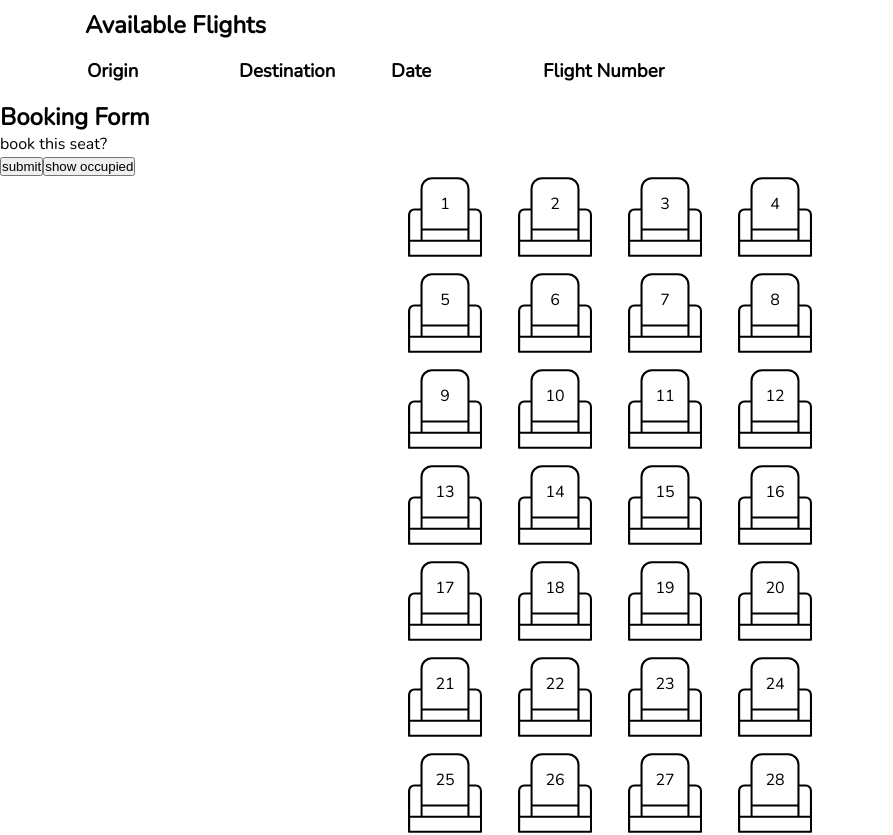
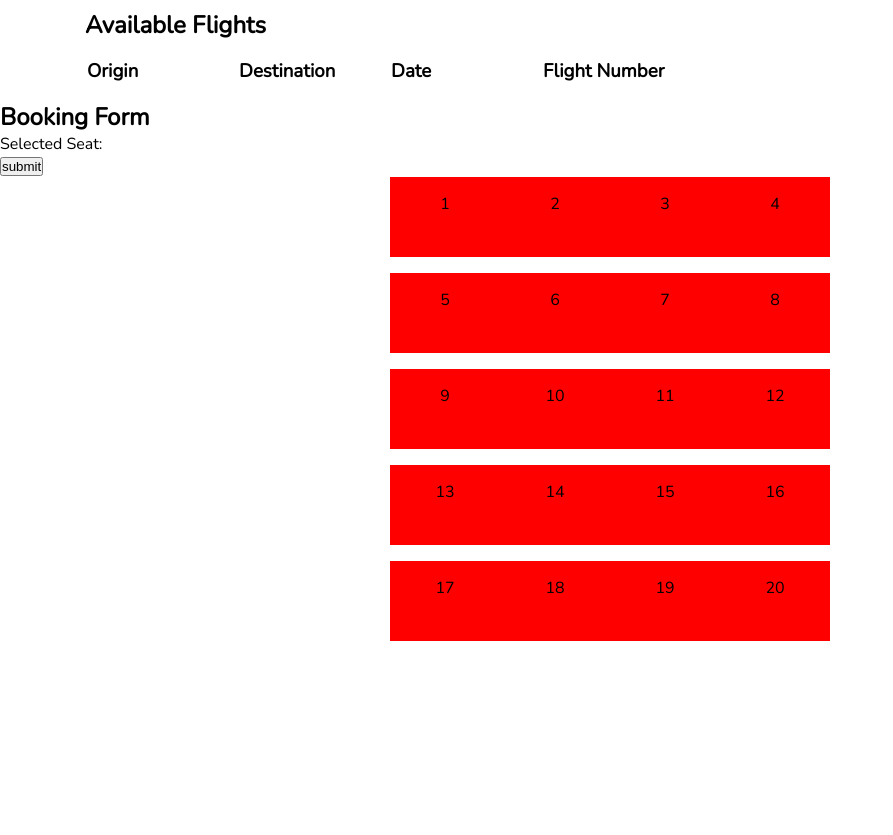
Before and after one commit to amandytang/burning-airlines, a React (Create React App) app: page / in a window 1280 px wide. Shown: the part 580-1415 px from the top of the page, without its empty margins (0-893 px from the left). After the commit the page ends 1237 px from the top, so only its background shows below. Built offline with nearby package versions, Linux system fonts and the light colour scheme.

Commit message:
booking form submit

```diff
--- a/src/components/FlightBooker.js
+++ b/src/components/FlightBooker.js
@@ -134,9 +134,10 @@ class SeatMap extends Component {
   constructor(props){
     super(props);
     this.state = {
-      seats: Array.from({length: 40}, (x,i) => i+1),
+      seats: Array.from({length: 20}, (x,i) => i+1),
       selectedSeat: '',
       occupied: '',
+      success:'',
       selected: false
     }
     this._handleChange = this._handleChange.bind(this);
@@ -159,7 +160,6 @@ class SeatMap extends Component {
 
 
    _handleChange(e){
-    alert(e.currentTarget.id);
     this.setState({selectedSeat: e.currentTarget.id });
     console.log(this.state.selectedSeat);
     // const newTransform = this.state.selected === 'rotateY(180deg)' ? 'rotateY(0deg)' : 'rotateY(180deg)';
@@ -178,6 +178,7 @@ class SeatMap extends Component {
   saveSeat(e){
      e.preventDefault();
      console.log('sending post');
+     this.setState({success: 'Your Seat Has Been Sucessfully Booked'});
      // this.state.secret.push(s); // Mutation never mutate arrays!!
      // this.setState({secrets: [...this.state.secrets,s]});
      axios.post(SERVER_URL, {
@@ -198,9 +199,10 @@ class SeatMap extends Component {
           <div>
             <h2>Booking Form</h2>
             <form>
-              <p>book this seat?</p>
+              <p><span>Selected Seat: {this.state.selectedSeat}</span></p>
               <button onClick={this.saveSeat}>submit</button>
-              <button onClick={this.showOccupied}>show occupied</button>
+              {/* <button onClick={this.showOccupied}>show occupied</button> */}
+              <h2>{this.state.success}</h2>
             </form>
           </div>
 
--- a/src/index.css
+++ b/src/index.css
@@ -94,7 +94,7 @@ td {
   width:22%;
   height:80px;
   /* border: 1px solid blue; */
-  background: url(./chair.svg);
+  background-color: red;
   background-size: contain;
   background-repeat: no-repeat;
   background-position: center;
```
